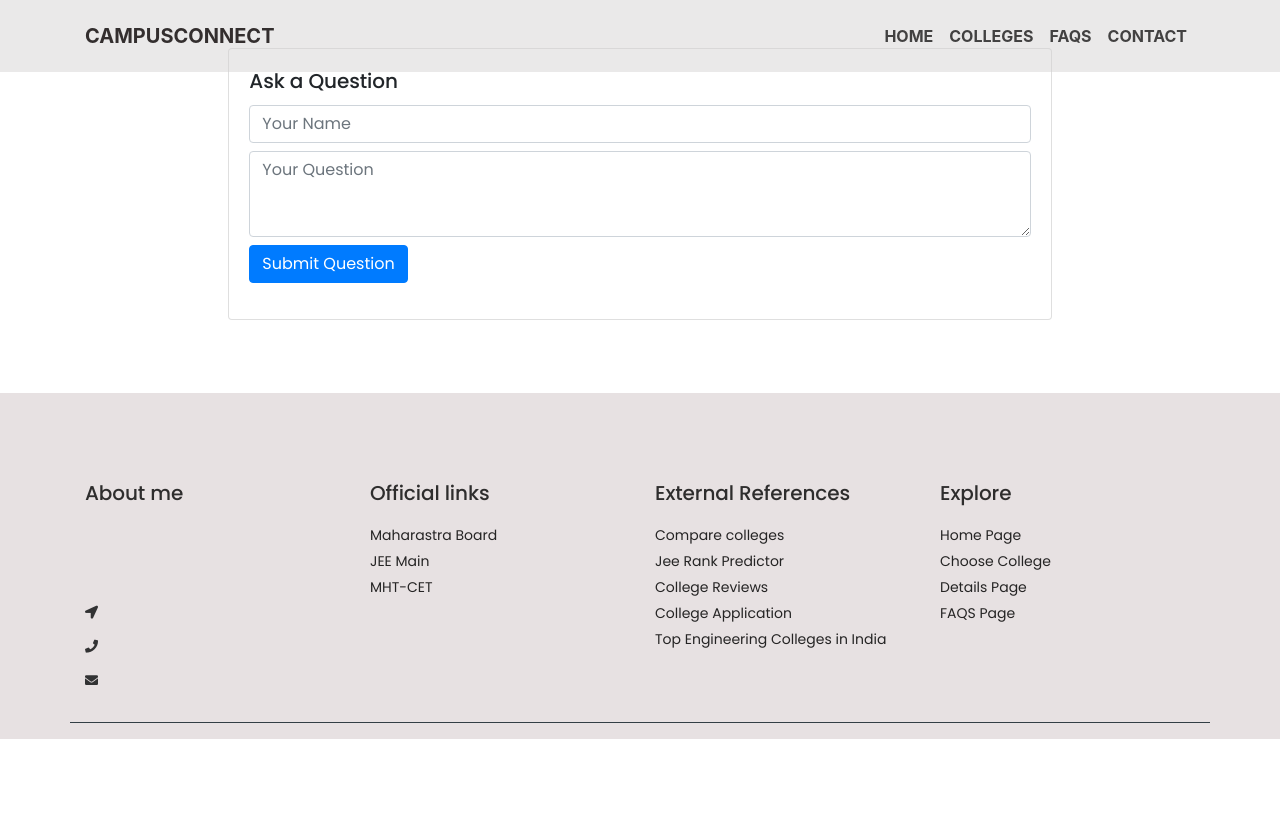
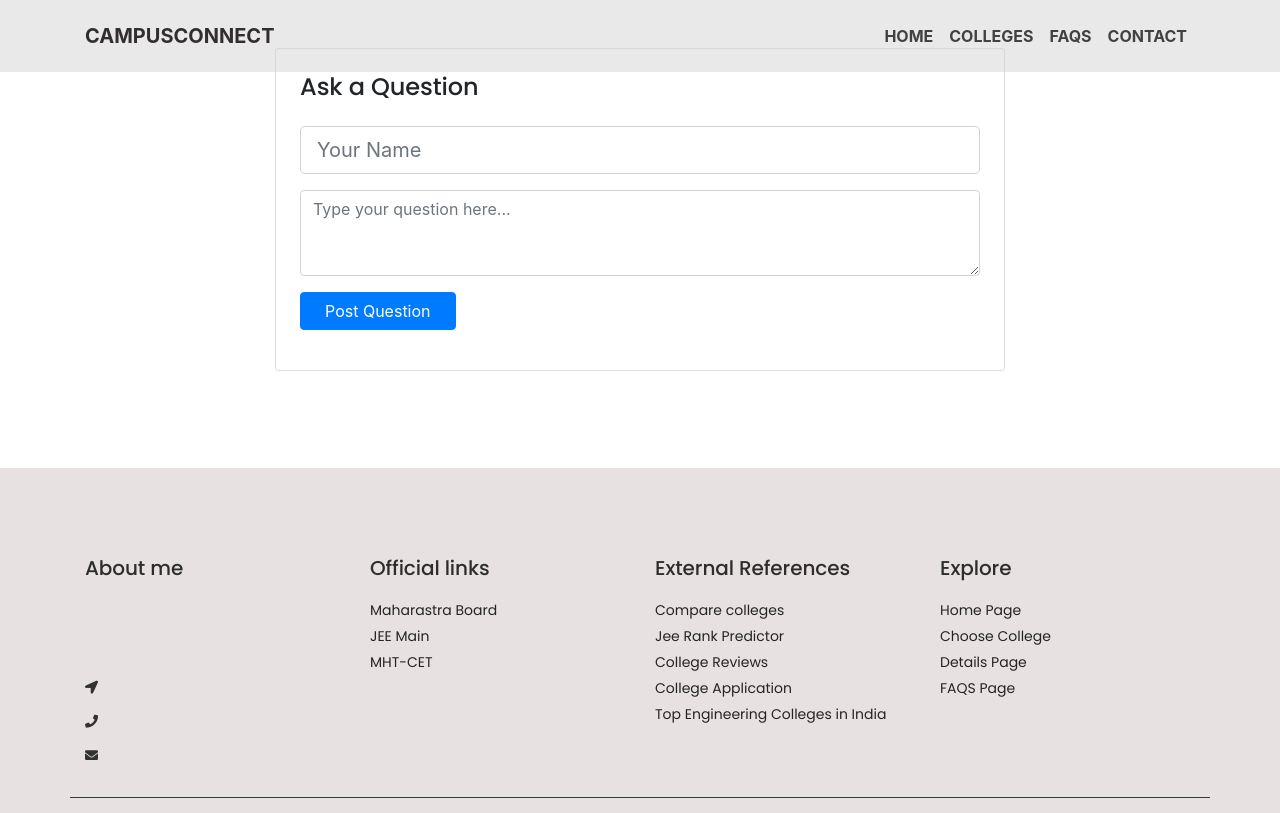
Before and after one commit to Rohini003/CampusConnectV2, a Flask app: template templates/faqs.html in a window 1280 px wide. Shown: the top 813 px of the page. Run offline with Flask 2, Linux system fonts and the light colour scheme; the template is opened without the code that fills it, so the values that code supplies are empty; some libraries are stand-ins or nearby versions.

Commit message:
build : upvote feat created

```diff
--- a/app.py
+++ b/app.py
@@ -18,9 +18,11 @@ from helpers import apology, login_required, user_tracked_location, input_locati
 # Configure application
 app = Flask(__name__)
 app.config["TEMPLATES_AUTO_RELOAD"] = True
+app.secret_key = os.urandom(24)
+
+# Ensure responses aren't cached
 
 
-# Ensure responses aren't cached
 @app.after_request
 def after_request(response):
     response.headers["Cache-Control"] = "no-cache, no-store, must-revalidate"
@@ -363,21 +365,40 @@ def delete_answer(answer_id):
     return redirect("/faqs")
 
 
-@app.route("/upvote", methods=["POST"])
-def upvote():
+@app.route("/toggle_upvote", methods=["POST"])
+def toggle_upvote():
     item_type = request.form.get("type")
     item_id = request.form.get("id")
 
-    if item_type == "question":
-        db.execute(
-            "UPDATE questions SET upvotes = upvotes + 1 WHERE id = ?", (item_id,))
-    elif item_type == "answer":
-        db.execute(
-            "UPDATE answers SET upvotes = upvotes + 1 WHERE id = ?", (item_id,))
+    # Initialize upvoted items in session if not exists
+    if 'upvoted' not in session:
+        session['upvoted'] = []
 
+    # Create unique identifier for the upvoted item
+    item_identifier = f"{item_id}_{item_type}"
+
+    if item_identifier in session['upvoted']:
+        # Remove upvote
+        session['upvoted'].remove(item_identifier)
+        if item_type == "question":
+            db.execute(
+                "UPDATE questions SET upvotes = upvotes - 1 WHERE id = ?", (item_id,))
+        elif item_type == "answer":
+            db.execute(
+                "UPDATE answers SET upvotes = upvotes - 1 WHERE id = ?", (item_id,))
+    else:
+        # Add upvote
+        session['upvoted'].append(item_identifier)
+        if item_type == "question":
+            db.execute(
+                "UPDATE questions SET upvotes = upvotes + 1 WHERE id = ?", (item_id,))
+        elif item_type == "answer":
+            db.execute(
+                "UPDATE answers SET upvotes = upvotes + 1 WHERE id = ?", (item_id,))
+
+    session.modified = True
     conn.commit()
     return redirect("/faqs")
-
 # Error handlers
 
 
--- a/layout.html
+++ b/layout.html
@@ -17,6 +17,8 @@
     <link rel="preconnect" href="https://fonts.googleapis.com">
     <link rel="preconnect" href="https://fonts.gstatic.com" crossorigin>
     <link href="https://fonts.googleapis.com/css2?family=Poppins:ital,wght@0,100;0,200;0,300;0,400;0,500;0,600;0,700;0,800;0,900;1,300&display=swap" rel="stylesheet">
+    <!-- Add this in the head section of layout.html -->
+<link rel="stylesheet" href="https://cdnjs.cloudflare.com/ajax/libs/font-awesome/5.15.4/css/all.min.css">
     <!--main index part-->
 
 
--- a/templates/faqs.html
+++ b/templates/faqs.html
@@ -1,11 +1,9 @@
 {% extends "layout.html" %}
 
-{% block title %}
-FAQs
-{% endblock %}
+{% block title %}FAQs{% endblock %}
 
 {% block main %}
-<div class="cont my-5 poppins">
+<div class="container py-5">
     <!-- Flash Messages -->
     {% with messages = get_flashed_messages() %}
         {% if messages %}
@@ -21,83 +19,88 @@ FAQs
     {% endwith %}
 
     <!-- Question Form -->
-    <div class="col-md-8 mx-auto mb-4">
-        <div class="card">
-            <div class="card-body">
-                <h5 class="card-title">Ask a Question</h5>
+    <div class="row justify-content-center mb-5">
+        <div class="col-md-8">
+            <div class="card shadow">
+                <div class="card-body p-4">
+                    <h4 class="card-title poppins mb-4">Ask a Question</h4>
                     <form action="{{ url_for('faqs') }}" method="post">
                         <div class="form-group">
-                        <input type="text" class="form-control mb-2" name="name" placeholder="Your Name" required>
-                        <textarea class="form-control mb-2" name="question" rows="3" placeholder="Your Question" required></textarea>
-                        <button type="submit" class="btn btn-primary" name="question" value="1">Submit Question</button>
+                            <input type="text" class="form-control form-control-lg mb-3" name="name" placeholder="Your Name" required>
+                            <textarea class="form-control mb-3" name="question" rows="3" placeholder="Type your question here..." required></textarea>
+                            <button type="submit" class="btn btn-primary px-4" name="question" value="1">Post Question</button>
                         </div>
                     </form>
                 </div>
             </div>
         </div>
+    </div>
 
-    <!-- Display Questions and Answers -->
-    <div class="col-md-8 mx-auto">
+    <!-- Questions and Answers -->
+    <div class="row justify-content-center">
+        <div class="col-md-8">
             {% for qa in qa_pairs %}
-            <div class="card mb-4">
-                <div class="card-body">
-                    <!-- Question with Upvote and Delete -->
-                    <div class="mb-3">
+                <div class="card shadow mb-4">
+                    <div class="card-body p-4">
+                        <!-- Question -->
+                        <div class="mb-4">
                             <div class="d-flex justify-content-between align-items-start">
                                 <div>
-                                <h5 class="card-title">Q: {{ qa[2] }}</h5>
-                                <p class="card-text">
-                                    <small class="text-muted">Asked by {{ qa[1] }} on {{ qa[3] }}</small>
+                                    <h5 class="card-title poppins">{{ qa[2] }}</h5>
+                                    <p class="text-muted">
+                                        <small>Asked by {{ qa[1] }} on {{ qa[3] }}</small>
                                     </p>
                                 </div>
-                            <div class="d-flex align-items-center">
+                                <div class="d-flex">
                                     <!-- Upvote Question -->
-                                <form action="{{ url_for('upvote') }}" method="post" class="mr-2">
+                                    <form action="{{ url_for('toggle_upvote') }}" method="post" class="mr-2">
                                         <input type="hidden" name="type" value="question">
                                         <input type="hidden" name="id" value="{{ qa[0] }}">
-                                    <button type="submit" class="btn btn-outline-success btn-sm">
-                                        👍 {{ qa[4] or 0 }}
+                                        <button type="submit" class="btn btn-outline-primary btn-sm"
+                                                {% if qa[0]|string + '_question' in session.get('upvoted', []) %}
+                                                style="background-color: #007bff; color: white;"
+                                                {% endif %}>
+                                            <i class="fas fa-thumbs-up"></i> {{ qa[4] or 0 }}
                                         </button>
                                     </form>
 
                                     <!-- Delete Question -->
                                     <form action="{{ url_for('delete_question', question_id=qa[0]) }}" method="post">
                                         <input type="hidden" name="name" value="{{ qa[1] }}">
-                                    <button type="submit" class="btn btn-outline-danger btn-sm"
-                                            onclick="return confirm('Are you sure you want to delete this question?')">
-                                        🗑️
+                                        <button type="submit" class="btn btn-outline-danger btn-sm">
+                                            <i class="fas fa-trash"></i>
                                         </button>
                                     </form>
                                 </div>
                             </div>
                         </div>
 
-                    <!-- Answers with Upvote and Delete -->
+                        <!-- Answers -->
                         {% if qa[5] %}
-                        <div class="ml-4 mb-3 p-3 bg-light rounded">
-                            <div class="d-flex justify-content-between align-items-start">
+                            <div class="ml-4 mb-4 p-3 bg-light rounded">
+                                <div class="d-flex justify-content-between">
                                     <div>
-                                    <p class="card-text">A: {{ qa[6] }}</p>
-                                    <p class="card-text">
+                                        <p class="mb-2">{{ qa[6] }}</p>
                                         <small class="text-muted">Answered by {{ qa[5] }} on {{ qa[7] }}</small>
-                                    </p>
                                     </div>
-                                <div class="d-flex align-items-center">
+                                    <div class="d-flex">
                                         <!-- Upvote Answer -->
-                                    <form action="{{ url_for('upvote') }}" method="post" class="mr-2">
+                                        <form action="{{ url_for('toggle_upvote') }}" method="post" class="mr-2">
                                             <input type="hidden" name="type" value="answer">
                                             <input type="hidden" name="id" value="{{ qa[8] }}">
-                                        <button type="submit" class="btn btn-outline-success btn-sm">
-                                            👍 {{ qa[9] or 0 }}
+                                            <button type="submit" class="btn btn-outline-primary btn-sm"
+                                                    {% if qa[8]|string + '_answer' in session.get('upvoted', []) %}
+                                                    style="background-color: #007bff; color: white;"
+                                                    {% endif %}>
+                                                <i class="fas fa-thumbs-up"></i> {{ qa[9] or 0 }}
                                             </button>
                                         </form>
 
                                         <!-- Delete Answer -->
                                         <form action="{{ url_for('delete_answer', answer_id=qa[8]) }}" method="post">
                                             <input type="hidden" name="name" value="{{ qa[5] }}">
-                                        <button type="submit" class="btn btn-outline-danger btn-sm"
-                                                onclick="return confirm('Are you sure you want to delete this answer?')">
-                                            🗑️
+                                            <button type="submit" class="btn btn-outline-danger btn-sm">
+                                                <i class="fas fa-trash"></i>
                                             </button>
                                         </form>
                                     </div>
@@ -105,14 +108,14 @@ FAQs
                             </div>
                         {% endif %}
 
-                    <!-- Answer Form below each question -->
-                    <div class="mt-3">
+                        <!-- Answer Form -->
+                        <div class="border-top pt-3">
                             <form action="{{ url_for('faqs') }}" method="post">
                                 <div class="form-group">
                                     <input type="text" class="form-control mb-2" name="name" placeholder="Your Name" required>
                                     <input type="hidden" name="question_id" value="{{ qa[0] }}">
-                                <textarea class="form-control mb-2" name="answer" rows="2" placeholder="Your Answer" required></textarea>
-                                <button type="submit" class="btn btn-sm btn-primary" name="answer" value="1">Submit Answer</button>
+                                    <textarea class="form-control mb-2" name="answer" rows="2" placeholder="Write your answer..." required></textarea>
+                                    <button type="submit" class="btn btn-primary btn-sm" name="answer" value="1">Post Answer</button>
                                 </div>
                             </form>
                         </div>
@@ -121,4 +124,5 @@ FAQs
             {% endfor %}
         </div>
     </div>
+</div>
 {% endblock %}
```
Also changed, not shown: database.db. Lines whose indentation alone changed are shown as unchanged.
